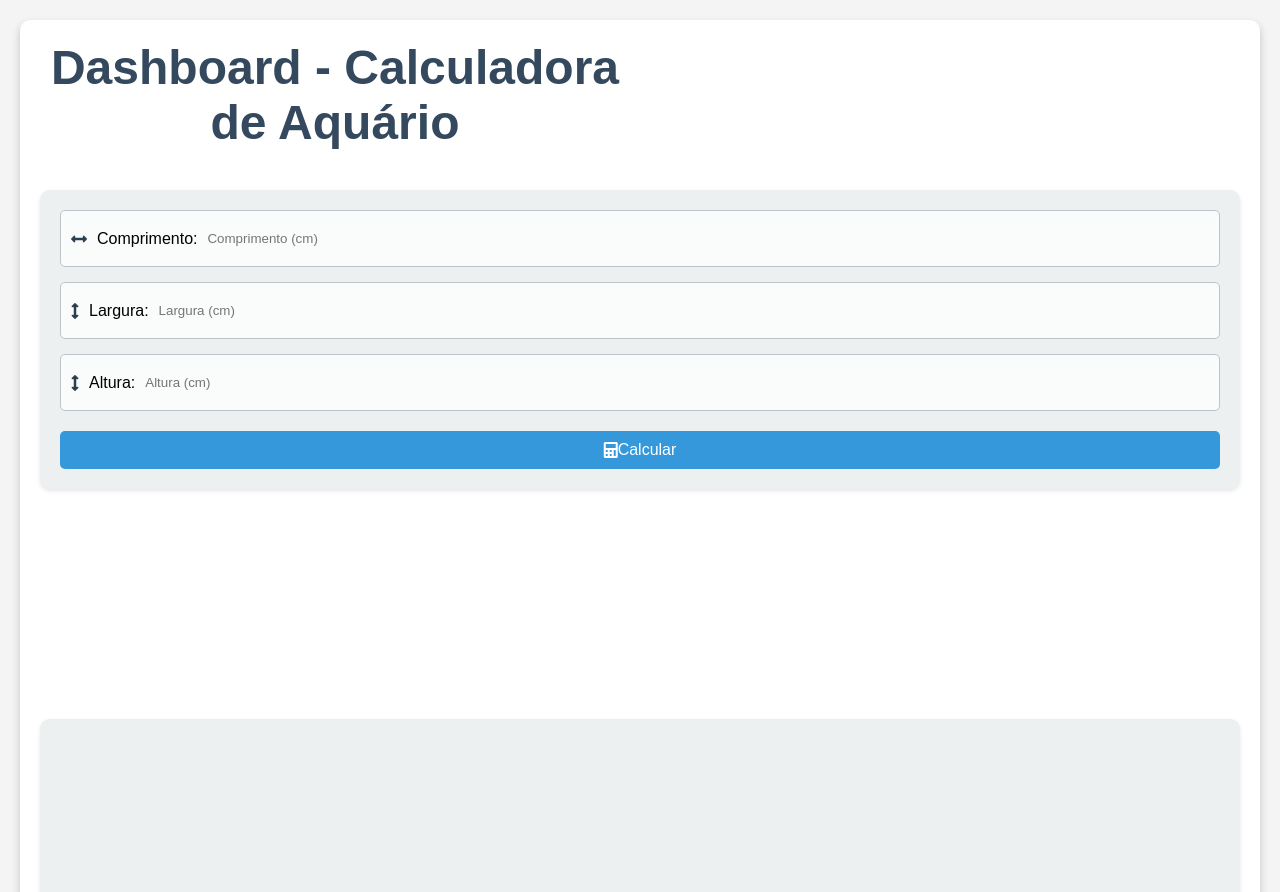
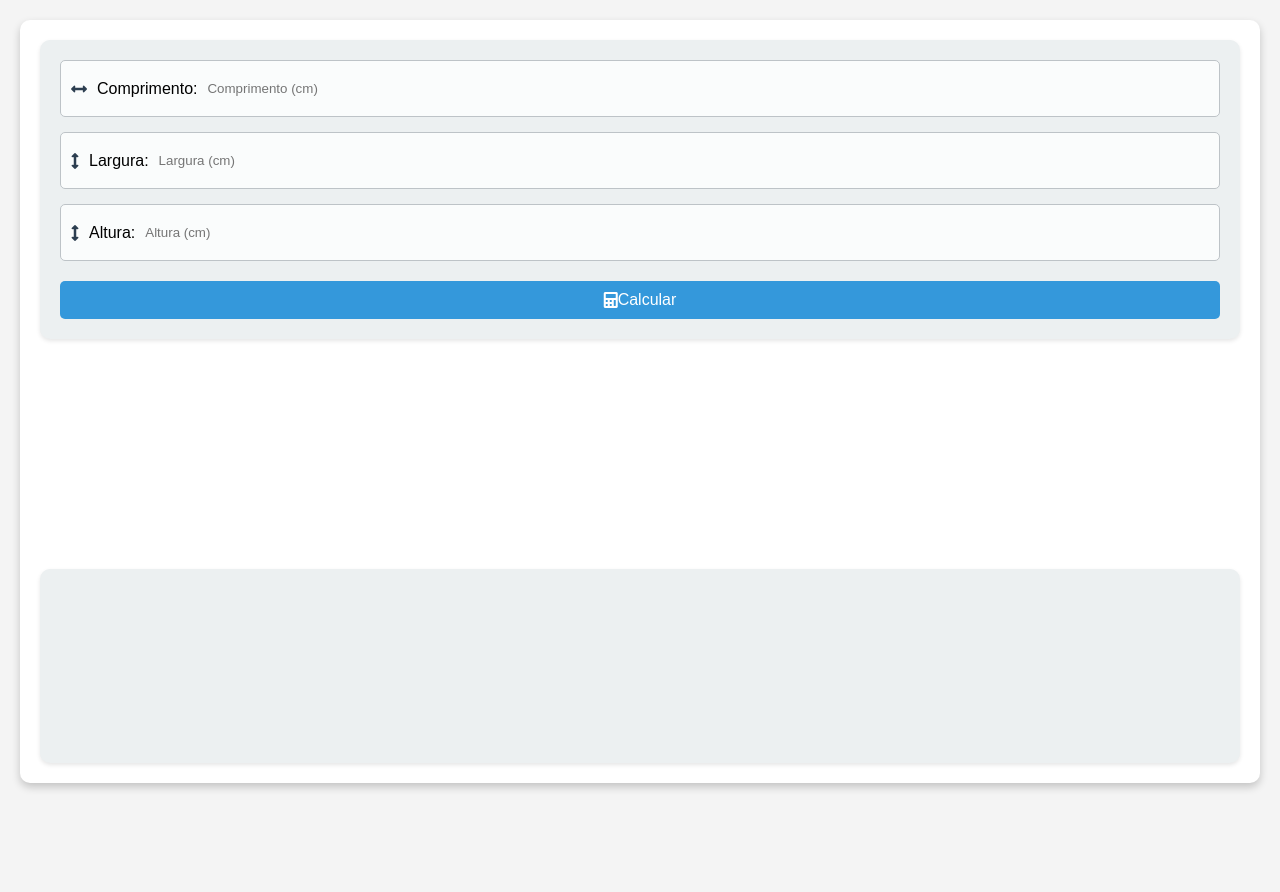
Before and after one commit to MaikeMartins/calculadora, a plain HTML site: page index.html in a window 1280 px wide. Shown: the top 892 px of the page. After the commit the page ends 803 px from the top, so only its background shows below. Drawn offline with nearby package versions, Linux system fonts and the light colour scheme.

Commit message:
Update index.html

```diff
--- a/index.html
+++ b/index.html
@@ -216,7 +216,7 @@
 </head>
 <body>
     <div class="dashboard">
-        <h1>Dashboard - Calculadora de Aquário</h1>
+
 
         <!-- Seção de Entrada de Dados -->
         <div class="input-section">
```
